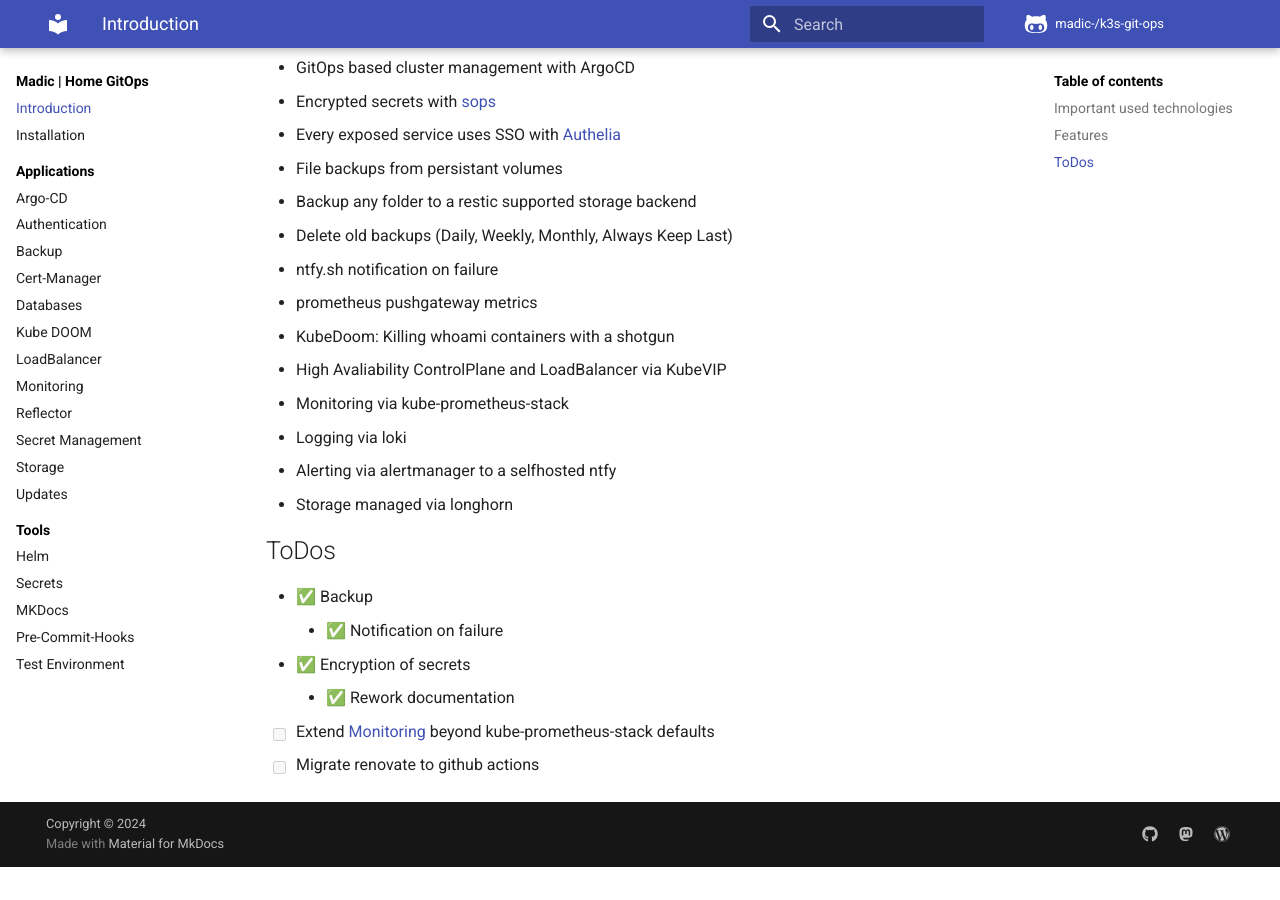
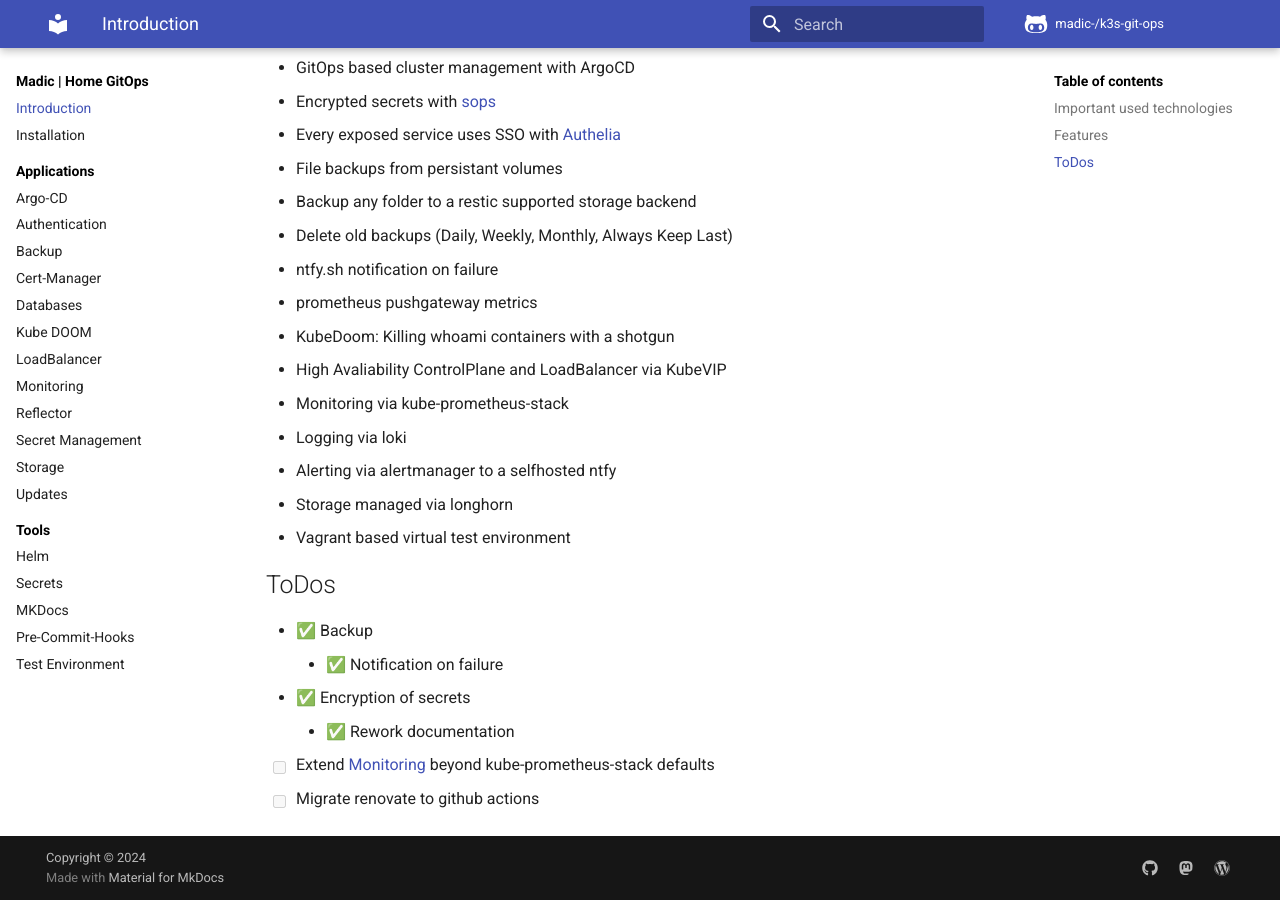
Before and after one commit to madic-creates/k3s-git-ops, an MkDocs documentation site: the page built from docs/index.md, in a window 1280 px wide and 900 px high, scrolled down 623 px. Built offline with MkDocs 1.6.1 and Material for MkDocs 9.7.7, drawn with Linux system fonts in a browser that asks for light colours; plug-ins that fetch from the network failed and are left out; comment, search, counter and statistics services are not loaded; before the commit the page ends 1490 px from its top, so only the background shows below that.

Commit message:
Docs: Mention vagrant

```diff
--- a/docs/index.md
+++ b/docs/index.md
@@ -36,6 +36,7 @@ Excerpt of features this cluster provides:
 - Logging via loki
 - Alerting via alertmanager to a selfhosted ntfy
 - Storage managed via longhorn
+- Vagrant based virtual test environment
 
 ## ToDos
 
```
Also changed, not shown: README.md (+1 -0 lines).
